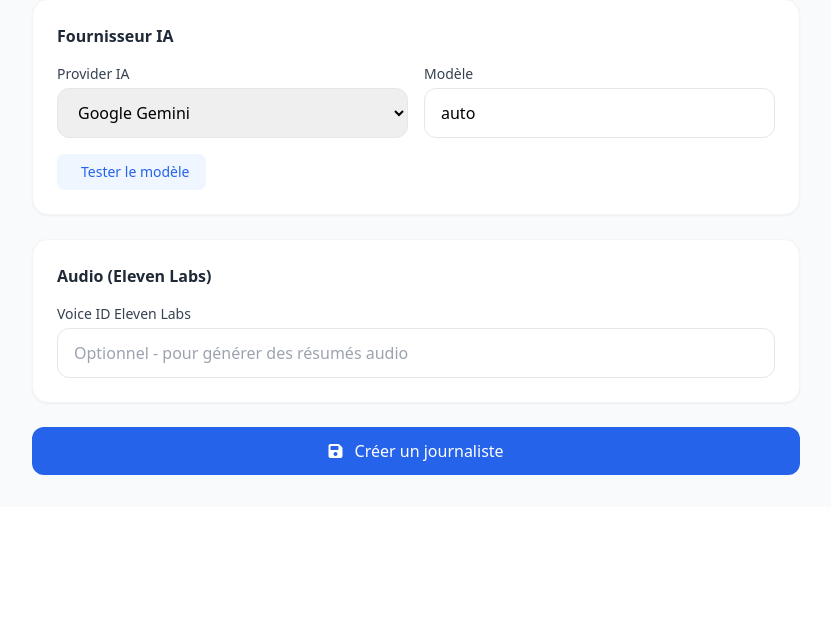
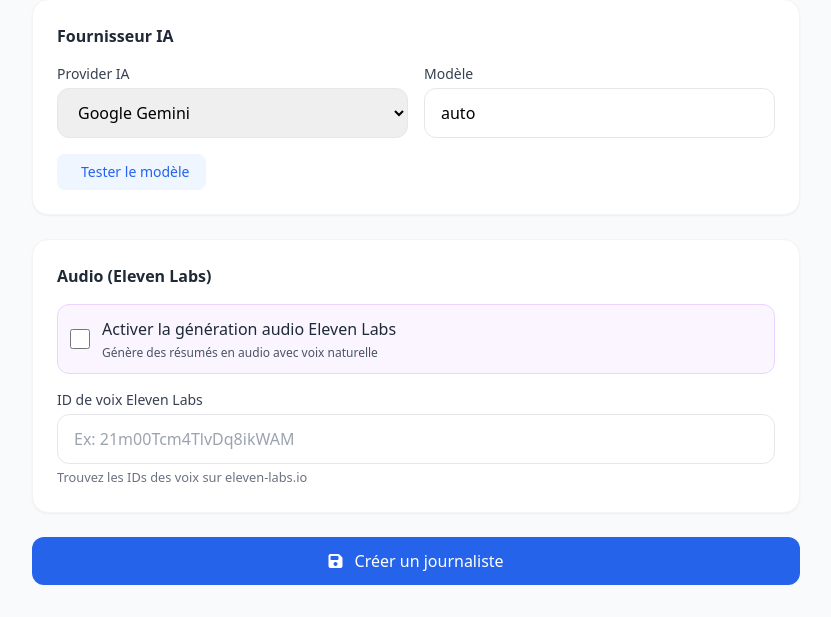
Before and after one commit to moa-digitalagency/AI_Journalist_Manager, a Flask app: page /admin/journalists/new in a window 1280 px wide. Shown: the part 1201-1818 px from the top of the page, without its empty margins (256-1087 px from the left). Before the commit the page ends 1676 px from the top, so only its background shows below. Run offline with Flask 3, Linux system fonts and the light colour scheme; the visitor is signed in with stand-in values (Sample User, id 1); tables that the repository leaves empty hold one stand-in row (values such as "Sample post"); some libraries are stand-ins or nearby versions.

Commit message:
Add option to enable Eleven Labs for audio generation
Adds an `enable_eleven_labs` boolean field to the Journalist model and form, and updates the audio generation route to check if the feature is enabled.

Replit-Commit-Author: Agent
Replit-Commit-Session-Id: bc5f61a5-51d5-415d-94c5-2045da4c8e38
Replit-Commit-Checkpoint-Type: full_checkpoint
Replit-Commit-Event-Id: ca6c63c7-ebfd-4798-86dd-2da743af2e41
Replit-Commit-Screenshot-Url: https://storage.googleapis.com/screenshot-production-us-central1/05b11451-3251-446b-8566-8467fb91b5c9/bc5f61a5-51d5-415d-94c5-2045da4c8e38/EdnxL9G
Replit-Helium-Checkpoint-Created: true

```diff
--- a/models/journalist.py
+++ b/models/journalist.py
@@ -114,6 +114,7 @@ class Journalist(db.Model):
     language = db.Column(db.String(10), default="fr")
     timezone = db.Column(db.String(50), default="Europe/Paris")
     eleven_labs_voice_id = db.Column(db.String(100))
+    enable_eleven_labs = db.Column(db.Boolean, default=False)
     ai_provider = db.Column(db.String(20), default="gemini")  # gemini, perplexity, openai, openrouter
     ai_model = db.Column(db.String(100), default="auto")  # Specific model name for the provider
     fetch_time = db.Column(db.String(5), default="02:00")
--- a/routes/journalists.py
+++ b/routes/journalists.py
@@ -67,6 +67,7 @@ def create():
             language=request.form.get('language', 'fr'),
             timezone=request.form.get('timezone', 'Europe/Paris'),
             eleven_labs_voice_id=request.form.get('eleven_labs_voice_id'),
+            enable_eleven_labs='enable_eleven_labs' in request.form,
             ai_provider=request.form.get('ai_provider', 'gemini'),
             ai_model=request.form.get('ai_model', 'auto'),
             fetch_time=request.form.get('fetch_time', '02:00'),
@@ -118,6 +119,7 @@ def edit(id):
         journalist.language = request.form.get('language', journalist.language)
         journalist.timezone = request.form.get('timezone', journalist.timezone)
         journalist.eleven_labs_voice_id = request.form.get('eleven_labs_voice_id')
+        journalist.enable_eleven_labs = 'enable_eleven_labs' in request.form
         journalist.ai_provider = request.form.get('ai_provider', journalist.ai_provider)
         journalist.ai_model = request.form.get('ai_model', journalist.ai_model)
         journalist.fetch_time = request.form.get('fetch_time', journalist.fetch_time)
@@ -300,6 +302,9 @@ def generate_summary_audio(id):
     if not latest_summary:
         return jsonify({'message': 'Aucun résumé texte trouvé. Générez d\'abord un résumé texte.'})
 
+    if not journalist.enable_eleven_labs:
+        return jsonify({'message': 'Eleven Labs n\'est pas activé pour ce journaliste'})
+
     if not journalist.eleven_labs_voice_id:
         return jsonify({'message': 'Veuillez configurer une voix Eleven Labs pour ce journaliste'})
 
--- a/templates/admin/journalists/form.html
+++ b/templates/admin/journalists/form.html
@@ -173,11 +173,25 @@
         <div class="bg-white rounded-2xl p-6 shadow-sm border border-gray-100">
             <h3 class="font-semibold text-gray-800 mb-4">Audio (Eleven Labs)</h3>
 
-            <div>
-                <label class="block text-sm font-medium text-gray-700 mb-1">Voice ID Eleven Labs</label>
-                <input type="text" name="eleven_labs_voice_id" value="{{ journalist.eleven_labs_voice_id if journalist else '' }}"
-                       class="w-full px-4 py-3 border border-gray-200 rounded-xl focus:ring-2 focus:ring-primary-500"
-                       placeholder="{% if current_lang == 'fr' %}Optionnel - pour générer des résumés audio{% else %}Optional - for audio summaries{% endif %}">
+            <div class="space-y-4">
+                <div>
+                    <label class="flex items-center gap-3 p-3 bg-purple-50 border border-purple-200 rounded-xl cursor-pointer hover:bg-purple-100 transition">
+                        <input type="checkbox" name="enable_eleven_labs" {% if journalist and journalist.enable_eleven_labs %}checked{% endif %}
+                               class="w-5 h-5 rounded border-gray-300 text-purple-600 focus:ring-purple-500">
+                        <div>
+                            <span class="font-medium text-gray-800">{% if current_lang == 'fr' %}Activer la génération audio Eleven Labs{% else %}Enable Eleven Labs Audio Generation{% endif %}</span>
+                            <p class="text-xs text-gray-600 mt-1">{% if current_lang == 'fr' %}Génère des résumés en audio avec voix naturelle{% else %}Generate audio summaries with natural voices{% endif %}</p>
+                        </div>
+                    </label>
+                </div>
+
+                <div>
+                    <label class="block text-sm font-medium text-gray-700 mb-1">{% if current_lang == 'fr' %}ID de voix Eleven Labs{% else %}Eleven Labs Voice ID{% endif %}</label>
+                    <input type="text" name="eleven_labs_voice_id" value="{{ journalist.eleven_labs_voice_id if journalist else '' }}"
+                           class="w-full px-4 py-3 border border-gray-200 rounded-xl focus:ring-2 focus:ring-primary-500"
+                           placeholder="{% if current_lang == 'fr' %}Ex: 21m00Tcm4TlvDq8ikWAM{% else %}e.g., 21m00Tcm4TlvDq8ikWAM{% endif %}">
+                    <small class="text-gray-500">{% if current_lang == 'fr' %}Trouvez les IDs des voix sur eleven-labs.io{% else %}Find voice IDs at eleven-labs.io{% endif %}</small>
+                </div>
             </div>
         </div>
 
```
Also changed, not shown: attached_assets/image_1766241520174.png (added), static/uploads/journalists/bot_avec_cocorico_bot_20251220135700.jpg (added), static/uploads/journalists/bot_avec_cocorico_bot_20251220135706.jpg (added), 1 other file.
